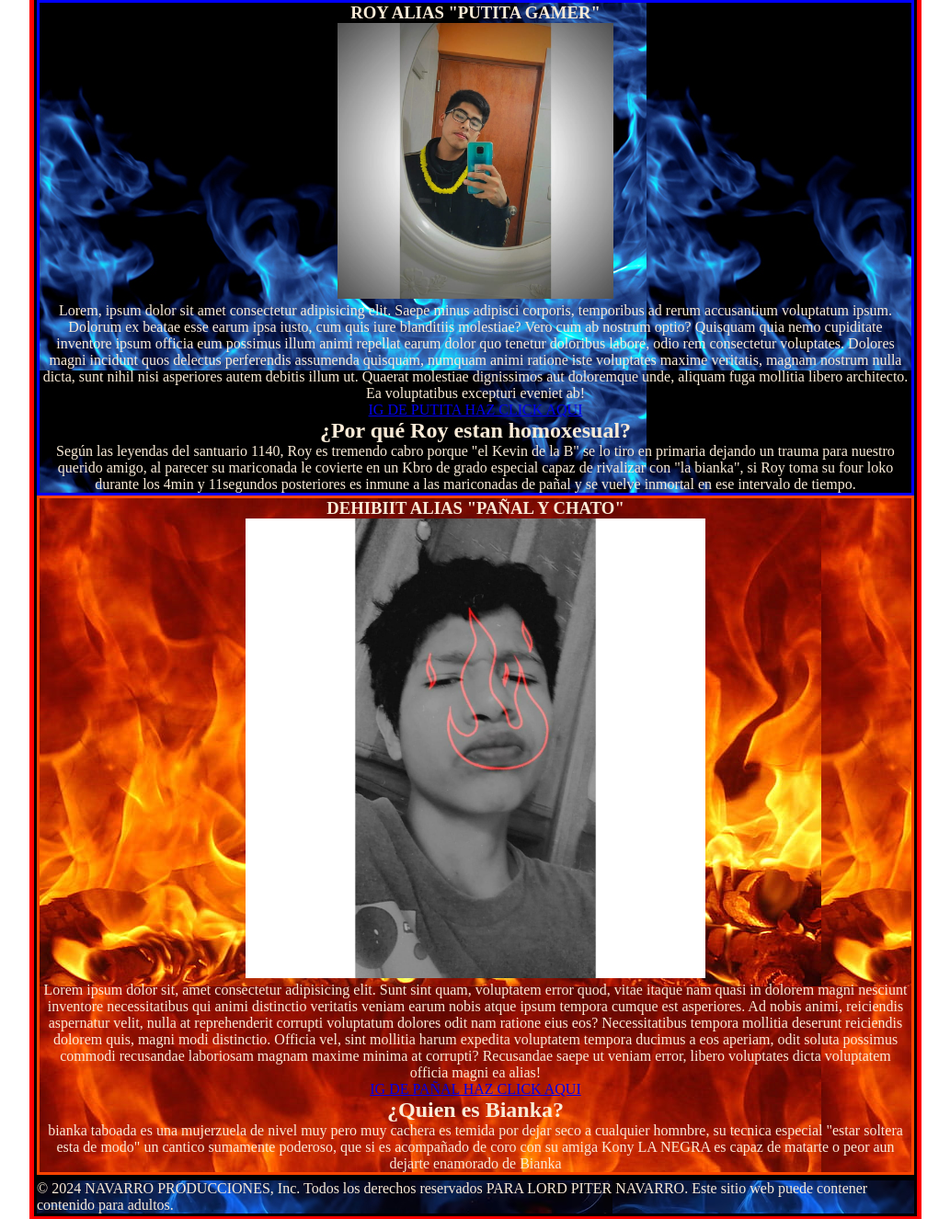
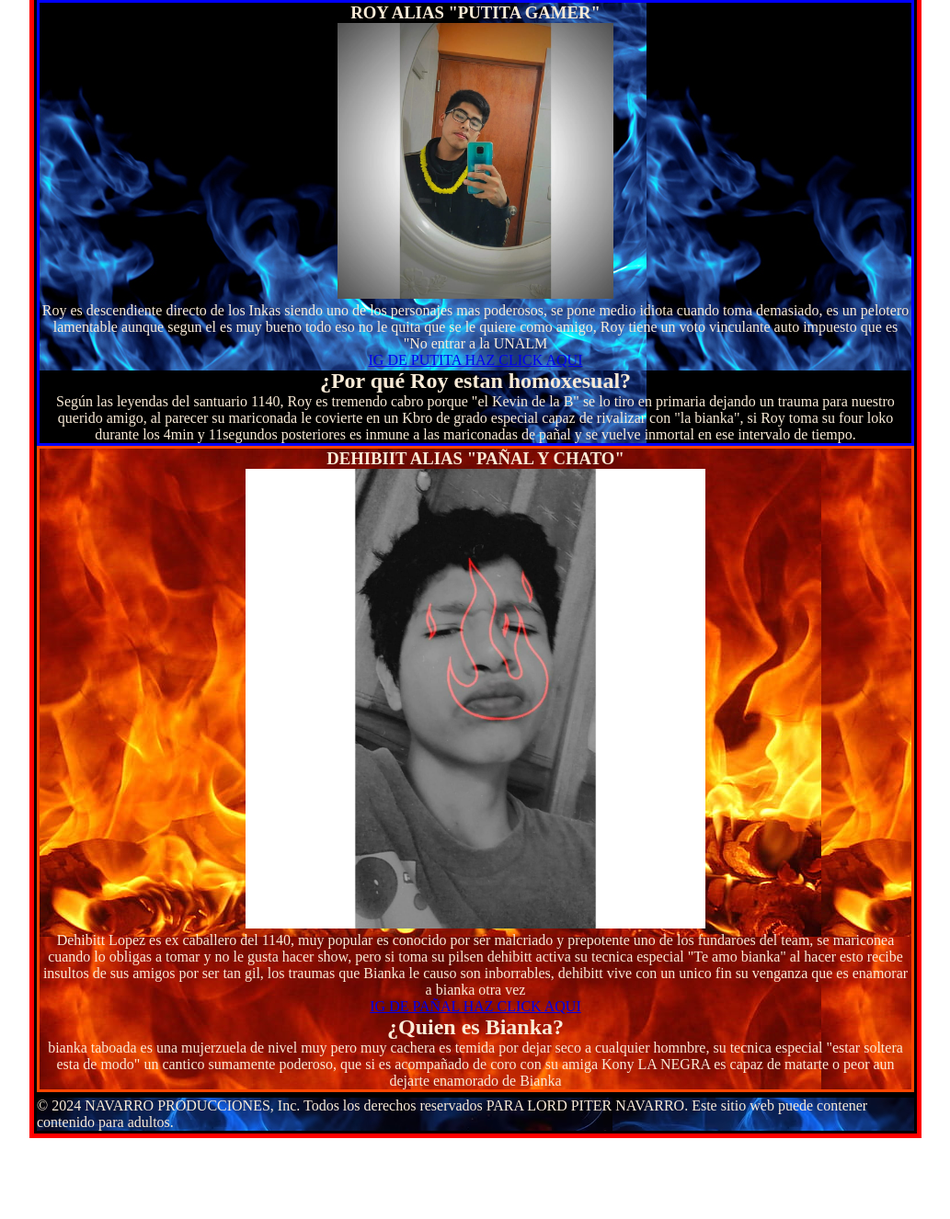
Before and after one commit to P1T3ER18/sitio-web, a plain HTML site: page index.html in a window 1280 px wide. Shown: the part 275-1601 px from the top of the page at 92% size, without its empty margins (123-1156 px from the left). After the commit the page ends 1513 px from the top, so only its background shows below. Drawn offline with Linux system fonts and the light colour scheme.

Commit message:
Add files via upload

```diff
--- a/index.html
+++ b/index.html
@@ -14,7 +14,7 @@
     <div id="menu">
         <ul id="opcines">
             <li><a href="">INICIO</a></li>
-            <li><a href="">HERMANA DE ROY</a></li>
+            <li><a href="http://127.0.0.1:5500/Index22.html">HERMANA DE ROY</a></li>
             <li><a href="https://www.facebook.com/nayhe.lopez.montalvo">HERMANA DE DEHIBITT</a></li>
             <li><a href="">PARTE DEL SHOW</a></li>
         </ul>
@@ -34,7 +34,10 @@
         <div id="ROY">
             <h3>ROY ALIAS "PUTITA GAMER"</h3>
             <a href="https://www.facebook.com/RoyYC11"><img src="img/271182259_1702980773426896_7285970081172557369_n.jpg" width="300px"></a>
-            <p>Lorem, ipsum dolor sit amet consectetur adipisicing elit. Saepe minus adipisci corporis, temporibus ad rerum accusantium voluptatum ipsum. Dolorum ex beatae esse earum ipsa iusto, cum quis iure blanditiis molestiae? Vero cum ab nostrum optio? Quisquam quia nemo cupiditate inventore ipsum officia eum possimus illum animi repellat earum dolor quo tenetur doloribus labore, odio rem consectetur voluptates. Dolores magni incidunt quos delectus perferendis assumenda quisquam, numquam animi ratione iste voluptates maxime veritatis, magnam nostrum nulla dicta, sunt nihil nisi asperiores autem debitis illum ut. Quaerat molestiae dignissimos aut doloremque unde, aliquam fuga mollitia libero architecto. Ea voluptatibus excepturi eveniet ab!</p>
+            <p>Roy es descendiente directo de los Inkas siendo uno de los personajes
+                mas poderosos, se pone medio idiota cuando toma demasiado, es un pelotero lamentable
+                aunque segun el es muy bueno todo eso no le quita que se le quiere como amigo, Roy tiene un voto
+                vinculante auto impuesto que es "No entrar a la UNALM</p>
             <a href="https://www.instagram.com/roy11bv/" target="_blank">IG DE PUTITA HAZ CLICK AQUI</a>
             <br>
             <h2>¿Por qué Roy estan homoxesual?</h2>
@@ -49,7 +52,11 @@
         <div id="DEHIBITT">
             <h3>DEHIBIIT ALIAS "PAÑAL Y CHATO"</h3>
             <a href="https://www.facebook.com/ross.linch.7777"><img src="img/132938028_1282360278803772_648728392256572821_n.jpg" width="500px"></a>
-            <p>Lorem ipsum dolor sit, amet consectetur adipisicing elit. Sunt sint quam, voluptatem error quod, vitae itaque nam quasi in dolorem magni nesciunt inventore necessitatibus qui animi distinctio veritatis veniam earum nobis atque ipsum tempora cumque est asperiores. Ad nobis animi, reiciendis aspernatur velit, nulla at reprehenderit corrupti voluptatum dolores odit nam ratione eius eos? Necessitatibus tempora mollitia deserunt reiciendis dolorem quis, magni modi distinctio. Officia vel, sint mollitia harum expedita voluptatem tempora ducimus a eos aperiam, odit soluta possimus commodi recusandae laboriosam magnam maxime minima at corrupti? Recusandae saepe ut veniam error, libero voluptates dicta voluptatem officia magni ea alias!</p>
+            <p>Dehibitt Lopez es ex caballero del 1140, muy popular es conocido por ser malcriado y prepotente
+                uno de los fundaroes del team, se mariconea cuando lo obligas a tomar y no le gusta hacer show, pero
+                si toma su pilsen dehibitt activa su tecnica especial "Te amo bianka" al hacer esto recibe insultos
+                de sus amigos por ser tan gil, los traumas que Bianka le causo son inborrables, dehibitt vive con
+                un unico fin su venganza que es enamorar a bianka otra vez</p>
             <a href="https://www.instagram.com/dehibittlopez/" target="_blank">IG DE PAÑAL HAZ CLICK AQUI</a>
             <br>
             <h2>¿Quien es Bianka?</h2>
```
Also changed, not shown: Index22.html (added, +12 -0 lines), img/images.jpeg (added).
